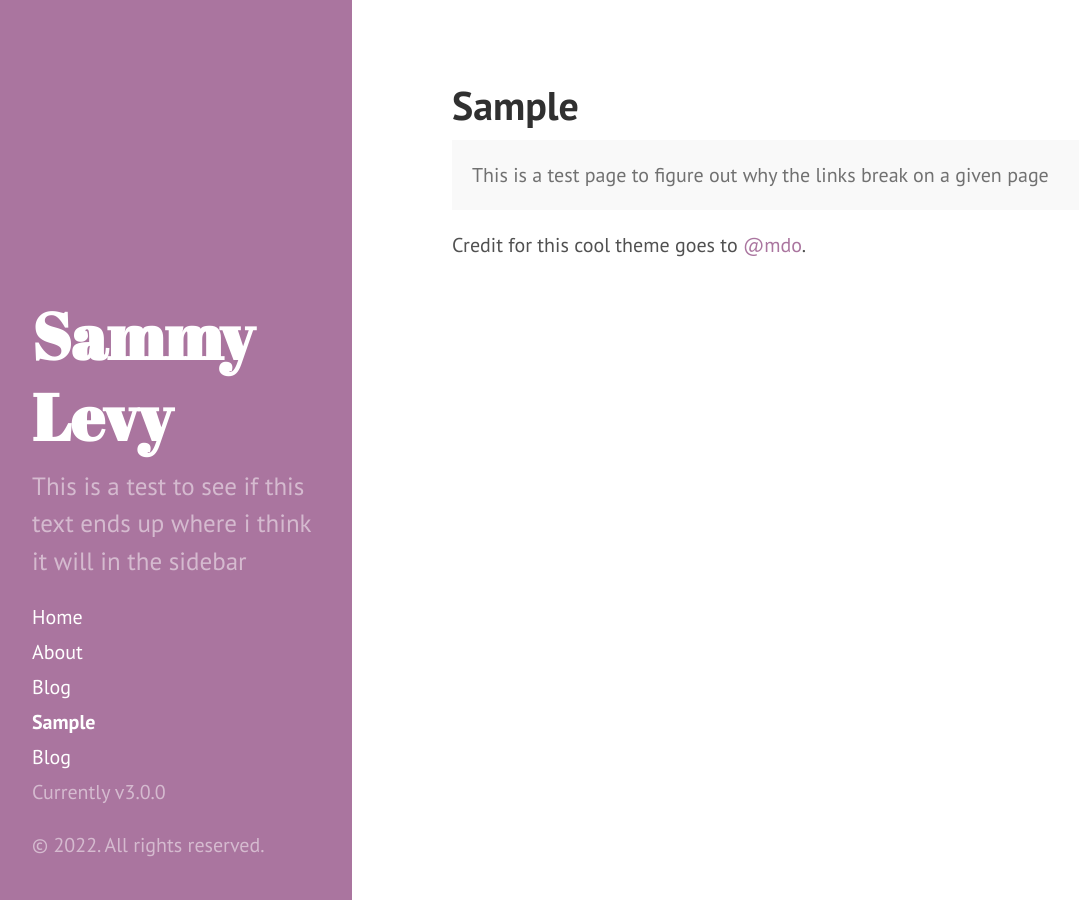
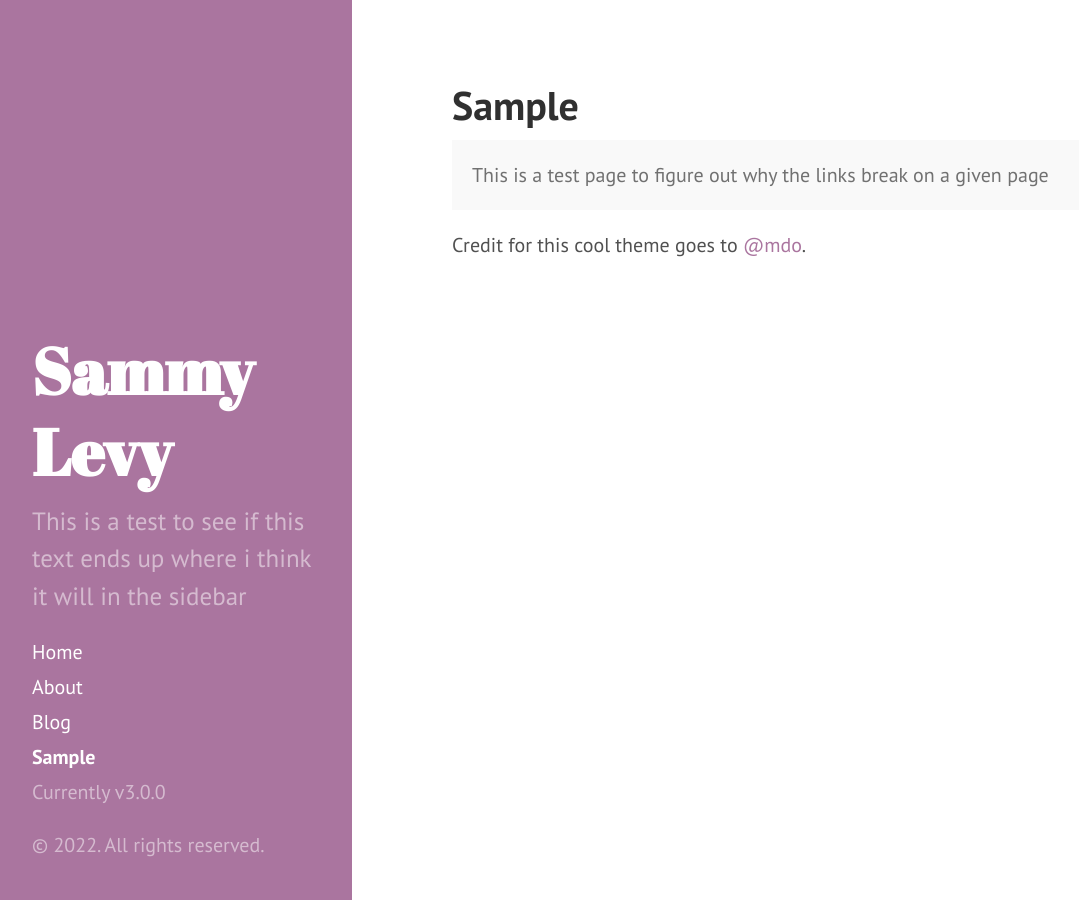
Before and after one commit to slevy14/slevy14.github.io, a Jekyll site: the page built from sample.md, in a window 1280 px wide. Shown: the whole page, without its empty margins (8-1087 px from the left). Built offline with Jekyll 4.4.1, drawn with Linux system fonts in a browser that asks for light colours.

Commit message:
removed repetition of blog in sidebar

```diff
--- a/_includes/sidebar.html
+++ b/_includes/sidebar.html
@@ -25,7 +25,6 @@
           {% endif %}
         {% endif %}
       {% endfor %}
-      <a class="sidebar-nav-item" href="{{ blog.html | site.url }}">Blog</a>
       <!-- <a class="sidebar-nav-item" href="{{ site.github.repo }}/archive/v{{ site.version }}.zip">Download</a>
       <a class="sidebar-nav-item" href="{{ site.github.repo }}">GitHub project</a> -->
       <span class="sidebar-nav-item">Currently v{{ site.version }}</span>
```
